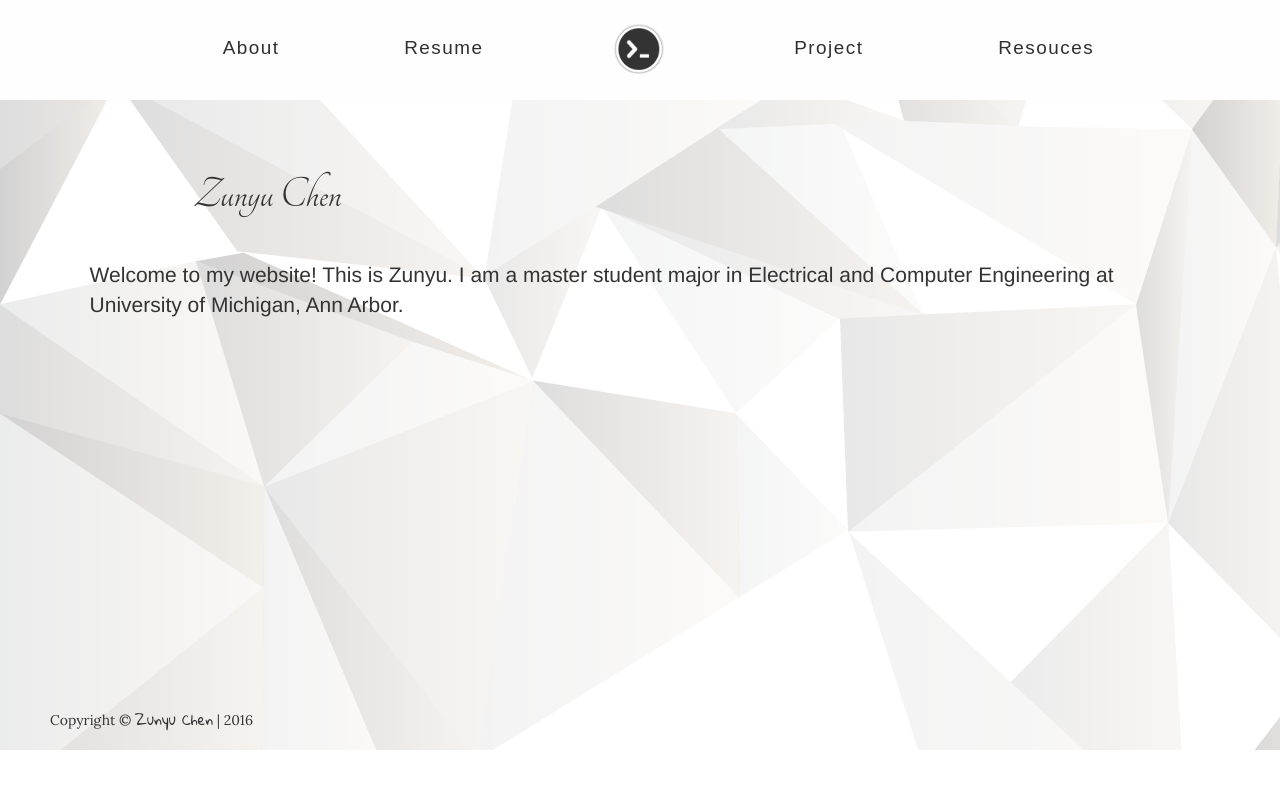
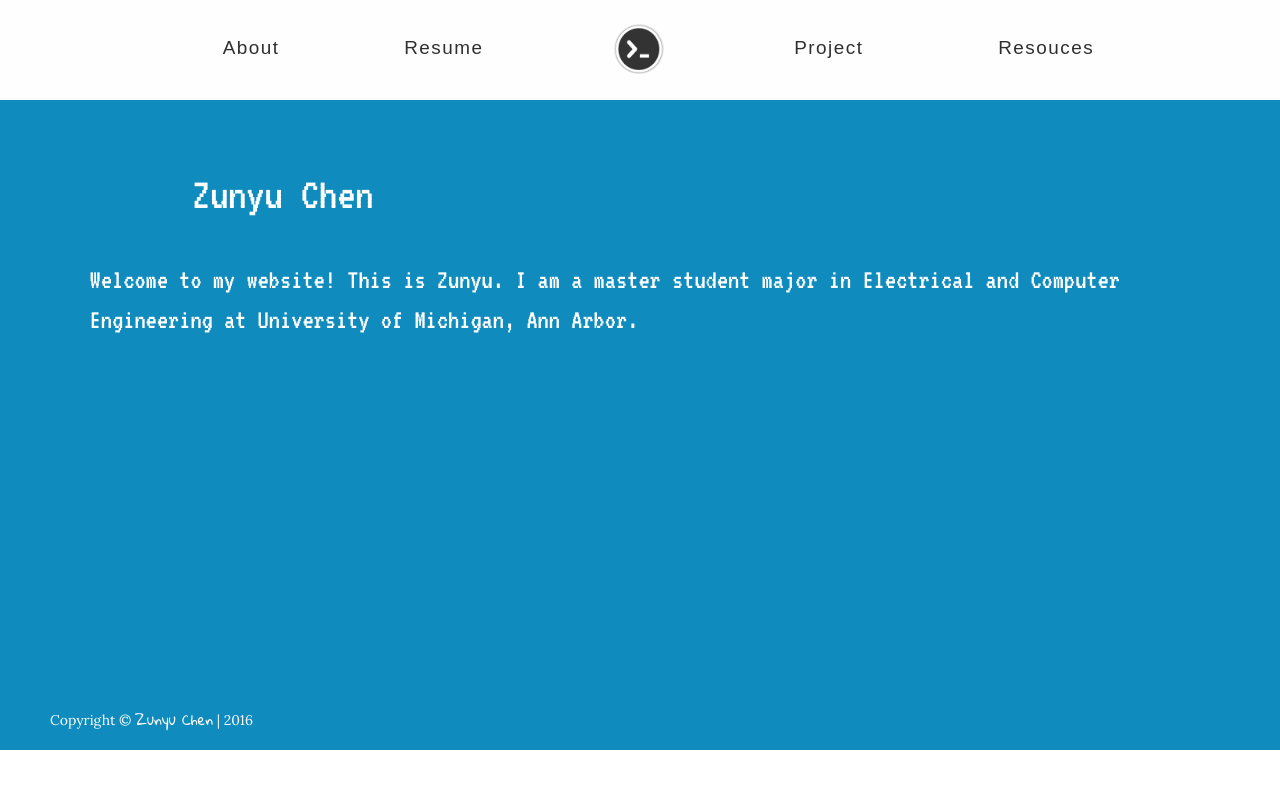
Before and after one commit to czunyu1993/self_web, a Flask app: page / in a window 1280 px wide. Run offline with Flask 2, Linux system fonts and the light colour scheme; some libraries are stand-ins or nearby versions; some web fonts are replaced.

Commit message:
change background and font, ready to insert content

```diff
--- a/static/css/style.css
+++ b/static/css/style.css
@@ -4,9 +4,10 @@
 	position: relative;
 	height: 750px;
 	margin: auto;
+	background-color: #0f8cbd;
 }
+/*
 .body-div:before {
-	/* background */
 	content: "";
 	position: absolute;
 	top: 0;
@@ -15,8 +16,8 @@
 	height: 100%;
 	opacity: .5;
 	z-index: -1;
-	background: url("/static/images/white-bg.png");
-}
+	background-color: #0E82AE;
+}*/
 
 /* HEADER PART */
 header {
@@ -29,8 +30,9 @@ header {
 	margin-right: 15%;
 	margin-top: 50px;
 	margin-bottom: 30px;
-	font-family: 'Tangerine';
+	font-family: 'VT323', monospace;
 	font-size: 180%;
+	color: #ffffff;
 }
 #header-content p {
 	text-align: center;
@@ -123,15 +125,18 @@ header {
 
 .nav-ul-li > a:hover:after {
 	width: 100%;
-	background: #339966;
+	background: #0f8cbd;
 }
 
 /* CONTENT PART */
 .content-block {
 	/* position */
-	font-size: 150%;
+	color: #ffffff;
+	font-size: 200%;
+	font-family: 'Lora';
 	margin-left: 7%;
 	margin-right: 7%;
+	font-family: 'VT323', monospace;
 }
 
 /* FOOTER PART */
@@ -144,4 +149,5 @@ footer {
 
 	/* font */
 	font-family: 'Lora';
+	color: #ffffff;
 }
--- a/static/js/main.js
+++ b/static/js/main.js
@@ -4,7 +4,7 @@ $(document).ready(function() {
     $('.nav-ul-li > a').hover(
         // handle in
         function() {
-            $(this).filter(':not(:animated)').animate({color:'#339966'}, 120);
+            $(this).filter(':not(:animated)').animate({color:'#0f8cbd'}, 120);
         },
         // handle out
         function() {
--- a/templates/base.html
+++ b/templates/base.html
@@ -21,6 +21,7 @@
     <link href='https://fonts.googleapis.com/css?family=Lora' rel="stylesheet">
     <link href="https://fonts.googleapis.com/css?family=Palanquin+Dark" rel="stylesheet">
     <link href="https://fonts.googleapis.com/css?family=Gloria+Hallelujah" rel="stylesheet">
+    <link href="https://fonts.googleapis.com/css?family=VT323" rel="stylesheet">
 
     <!-- CSS -->
 	<link rel="stylesheet" href="/static/css/style.css" />
@@ -40,7 +41,7 @@
             <div class="nav-block">
                 <div class="nav-ul-block nav-ul-left-block">
                     <ul class="nav-ul nav-ul-left">
-                        <li class="nav-ul-li"><a href="#">About</a></li>
+                        <li class="nav-ul-li"><a href="/">About</a></li>
                         <li class="nav-ul-li"><a href="#">Resume</a></li>
                     </ul>
                 </div>
```
Also changed, not shown: static/images/terminal-icon-blue.png (added).
